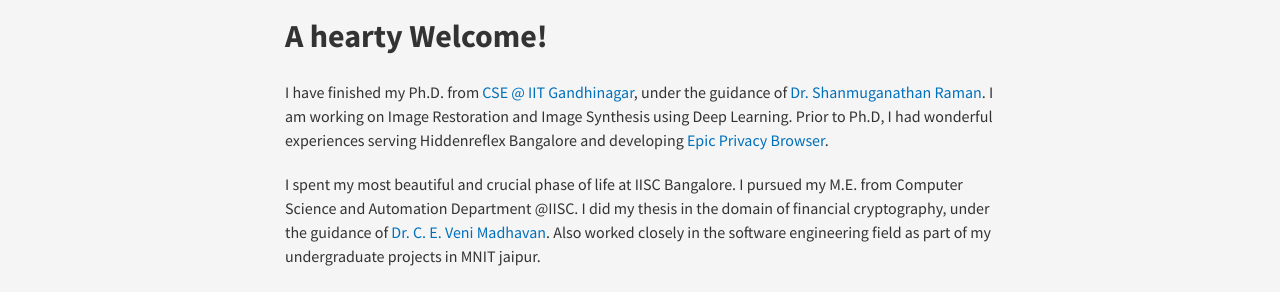
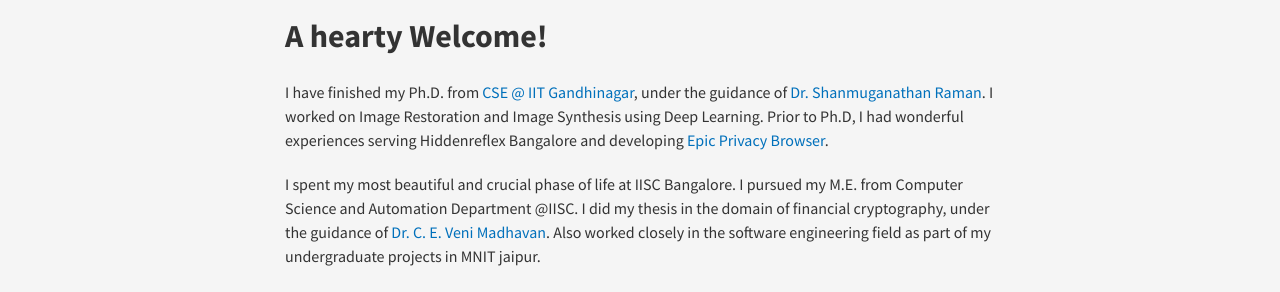
Before and after one commit to indramastan/indradeepmastan, a Jekyll site: the page built from index.html, in a window 1280 px wide. Shown: the part 143-435 px from the top of the page. Built offline with Jekyll 4.4.1, drawn with Linux system fonts in a browser that asks for light colours; nearby versions of some CDN libraries.

Commit message:
Update index.html

```diff
--- a/index.html
+++ b/index.html
@@ -4,7 +4,7 @@ title: Home
 ---
 <h1>A hearty Welcome! </h1>
 
-<p>I have finished my Ph.D. from <a href="https://cs.iitgn.ac.in/students.html">CSE @ IIT Gandhinagar</a>, under the guidance of <a href="https://people.iitgn.ac.in/~shanmuga/">Dr. Shanmuganathan Raman</a>. I am working on Image Restoration and Image Synthesis using Deep Learning.
+<p>I have finished my Ph.D. from <a href="https://cs.iitgn.ac.in/students.html">CSE @ IIT Gandhinagar</a>, under the guidance of <a href="https://people.iitgn.ac.in/~shanmuga/">Dr. Shanmuganathan Raman</a>. I worked on Image Restoration and Image Synthesis using Deep Learning.
 
 Prior to Ph.D, I had wonderful experiences serving Hiddenreflex Bangalore and developing <a href="https://en.wikipedia.org/wiki/Epic_(web_browser)">Epic Privacy Browser</a>.</p>
 
```
